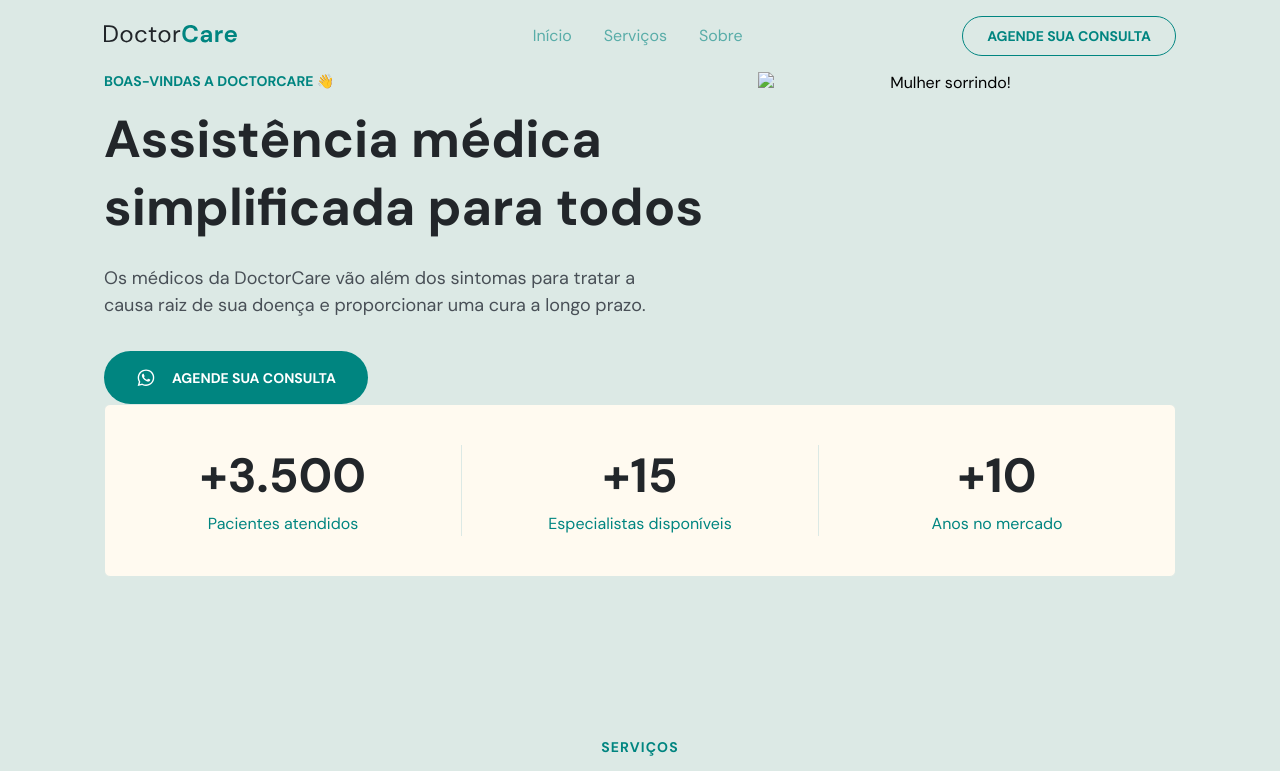
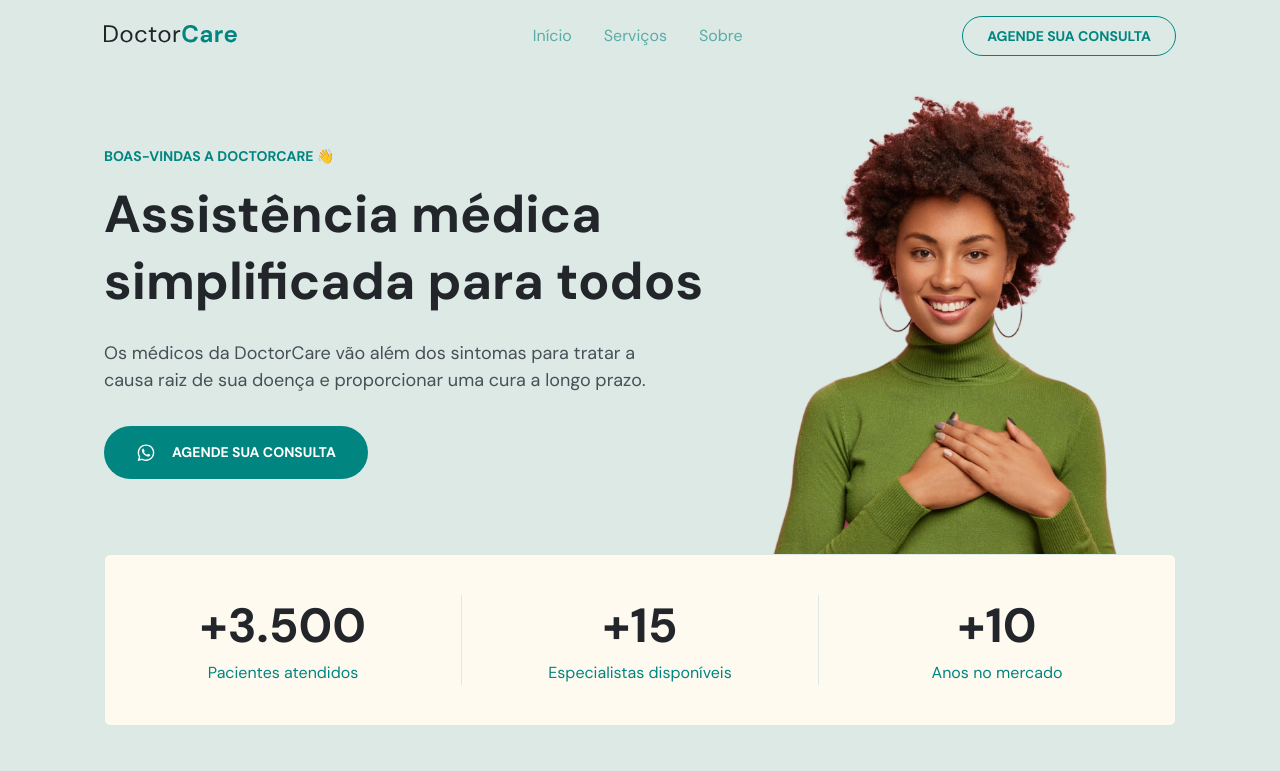
Before and after one commit to gui-azesantos/doctor_care, a plain HTML site: page index.html in a window 1280 px wide. Shown: the top 771 px of the page. Drawn offline with nearby package versions, Linux system fonts and the light colour scheme; the site is published under a folder, as on GitHub Pages, so addresses that start at the root find nothing.

Commit message:
Solving details

```diff
--- a/index.html
+++ b/index.html
@@ -115,7 +115,7 @@
             </div>
 
             <div class="col-b">
-                <img src="/assets/Person1.png" alt="Mulher sorrindo!" />
+                <img src="./assets/Person1.png" alt="Mulher sorrindo!" />
             </div>
 
             <div class="stats">
```
